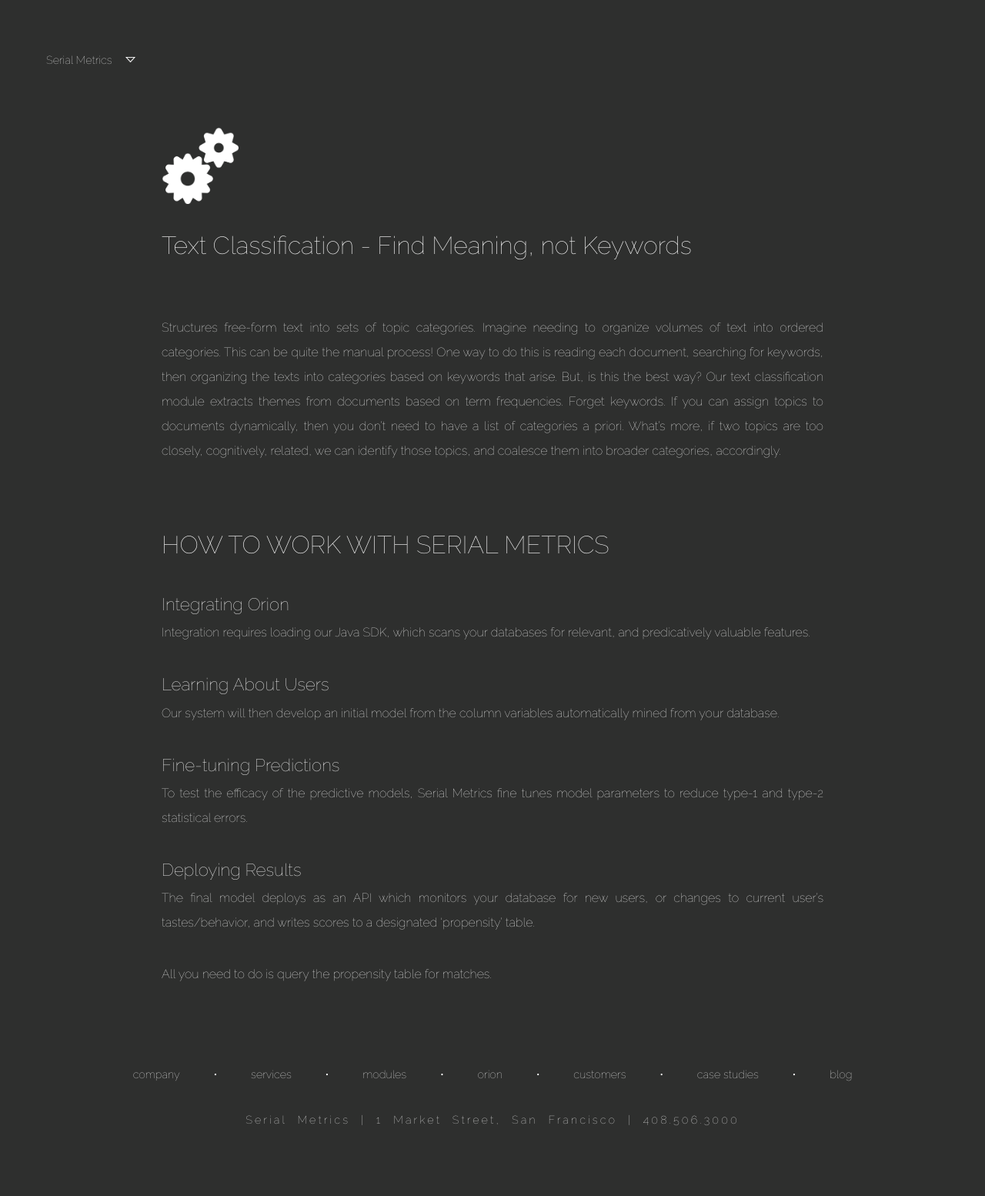
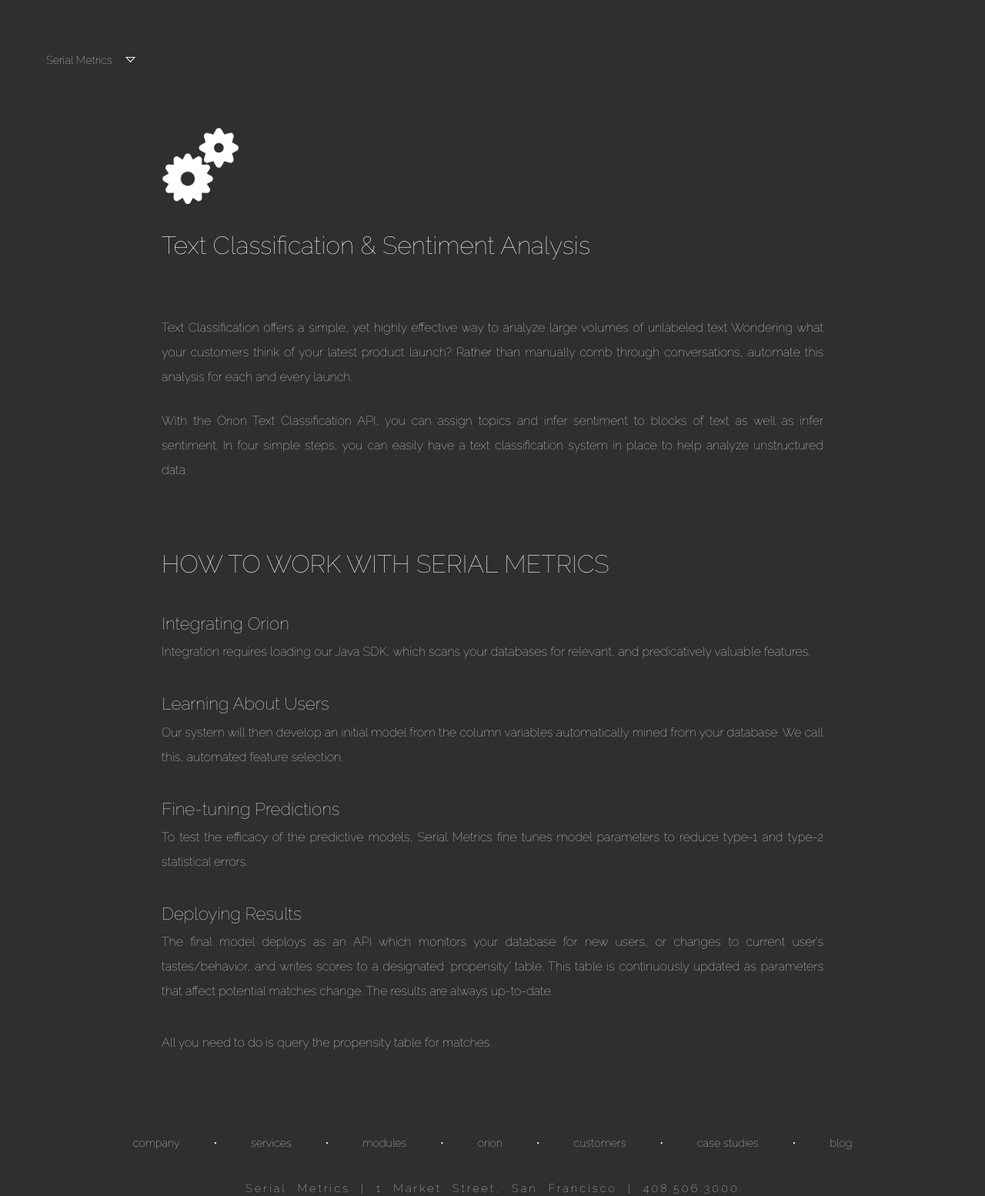
Before and after one commit to wreckslouie/serialmetrics, a PHP site: page /text_classification.php in a window 1280 px wide. Shown: the top 1554 px of the page at 77% size. Before the commit the page ends 1463 px from the top, so only its background shows below. Run offline with PHP 8.4, Linux system fonts and the light colour scheme; some libraries are stand-ins or nearby versions.

Commit message:
text updates

```diff
--- a/matching_algorithms.php
+++ b/matching_algorithms.php
@@ -13,7 +13,7 @@
 
     <div id="main-content">
         <img class="ico-modules" src="images/home_page/share-icon.png">
-        <h1>Matching Algorithms -  The Perfect Job, The Perfect Partner</h1>
+        <h1>Matching Algorithms</h1>
 
         <p>Anyone who has ever dated or looked for a job is familiar with the matchmaking process.  It&rsquo;s often
         a costly, and time-consuming process to find the right &lsquo;one.&rsquo;  Various platforms attempt to match users
@@ -34,13 +34,13 @@
             <p class="description">Integration requires loading our Java SDK, which scans your databases for relevant, and predicatively valuable features.</p>
 
             <h2>Learning About Users</h2>
-            <p class="description">Our system will then develop an initial model from the column variables automatically mined from your database.</p>
+            <p class="description">Our system will then develop an initial model from the column variables automatically mined from your database. We call this, automated feature selection.</p>
 
             <h2>Fine-tuning Predictions</h2>
             <p class="description">To test the efficacy of the predictive models, Serial Metrics fine tunes model parameters to reduce type-1 and type-2 statistical errors.</p>
 
             <h2>Deploying Results</h2>
-            <p class="description">The final model deploys as an API which monitors your database for new users, or changes to current user&rsquo;s tastes/behavior, and writes scores to a designated &lsquo;propensity&rsquo; table.</p>
+            <p class="description">The final model deploys as an API which monitors your database for new users, or changes to current user&rsquo;s tastes/behavior, and writes scores to a designated &lsquo;propensity&rsquo; table. This table is continuously updated as parameters that affect potential matches change. The results are always up-to-date.</p>
 
             <p>All you need to do is query the propensity table for matches.</p>
         </div>
--- a/text_classification.php
+++ b/text_classification.php
@@ -13,15 +13,14 @@
 
     <div id="main-content">
         <img class="ico-modules" src="images/home_page/gear-icon.png">
-        <h1>Text Classification - Find Meaning, not Keywords</h1>
+        <h1>Text Classification & Sentiment Analysis</h1>
 
-        <p>Structures free-form text into sets of topic categories.  Imagine needing to organize volumes of text into
-        ordered categories. This can be quite the manual process! One way to do this is reading each document,
-        searching for keywords, then organizing the texts into categories based on keywords that arise. But, is this
-        the best way? Our text classification module extracts themes from documents based on term frequencies.
-        Forget keywords.  If you can assign topics to documents dynamically, then you don&rsquo;t need to have a list of
-        categories a priori.  What&rsquo;s more, if two topics are too closely, cognitively, related, we can identify
-        those topics, and coalesce them into broader categories,  accordingly.</p>
+        <p>Text Classification offers a simple, yet highly effective way to analyze large volumes of unlabeled text
+        Wondering what your customers think of your latest product launch? Rather than manually comb through conversations,
+        automate this analysis for each and every launch.</p>
+
+        <p>With the Orion Text Classification API, you can assign topics and infer sentiment to blocks of text as well as infer
+        sentiment. In four simple steps, you can easily have a text classification system in place to help analyze unstructured data.</p>
 
         <div class="content">
             <h1>HOW TO WORK WITH SERIAL METRICS</h1>
@@ -30,13 +29,13 @@
             <p class="description">Integration requires loading our Java SDK, which scans your databases for relevant, and predicatively valuable features.</p>
 
             <h2>Learning About Users</h2>
-            <p class="description">Our system will then develop an initial model from the column variables automatically mined from your database.</p>
+            <p class="description">Our system will then develop an initial model from the column variables automatically mined from your database. We call this, automated feature selection.</p>
 
             <h2>Fine-tuning Predictions</h2>
             <p class="description">To test the efficacy of the predictive models, Serial Metrics fine tunes model parameters to reduce type-1 and type-2 statistical errors.</p>
 
             <h2>Deploying Results</h2>
-            <p class="description">The final model deploys as an API which monitors your database for new users, or changes to current user&rsquo;s tastes/behavior, and writes scores to a designated &lsquo;propensity&rsquo; table.</p>
+            <p class="description">The final model deploys as an API which monitors your database for new users, or changes to current user&rsquo;s tastes/behavior, and writes scores to a designated &lsquo;propensity&rsquo; table. This table is continuously updated as parameters that affect potential matches change. The results are always up-to-date.</p>
 
             <p>All you need to do is query the propensity table for matches.</p>
         </div>
```
Also changed, not shown: dynamic_pricing.php (+14 -14 lines), intelligent_promotions.php (+11 -10 lines), recommendation_systems.php (+13 -6 lines), scoring_systems.php (+10 -8 lines).
